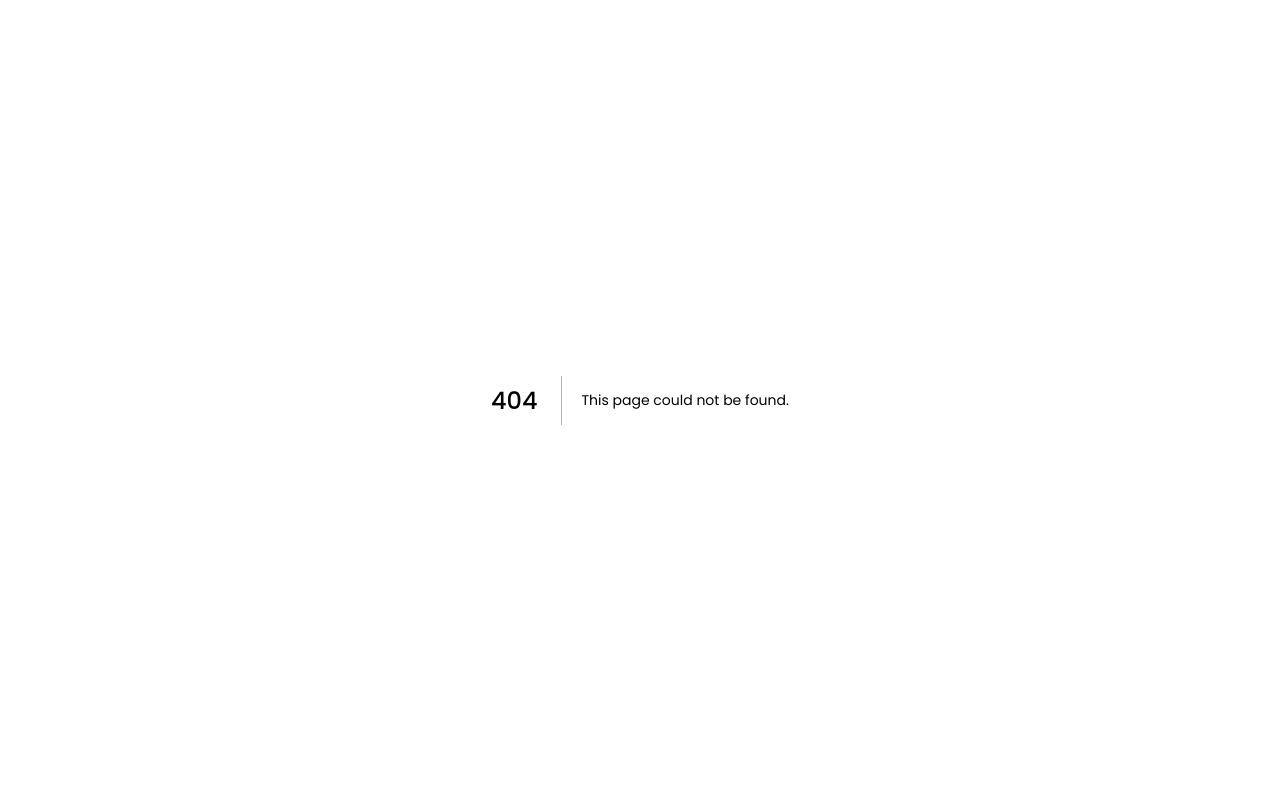
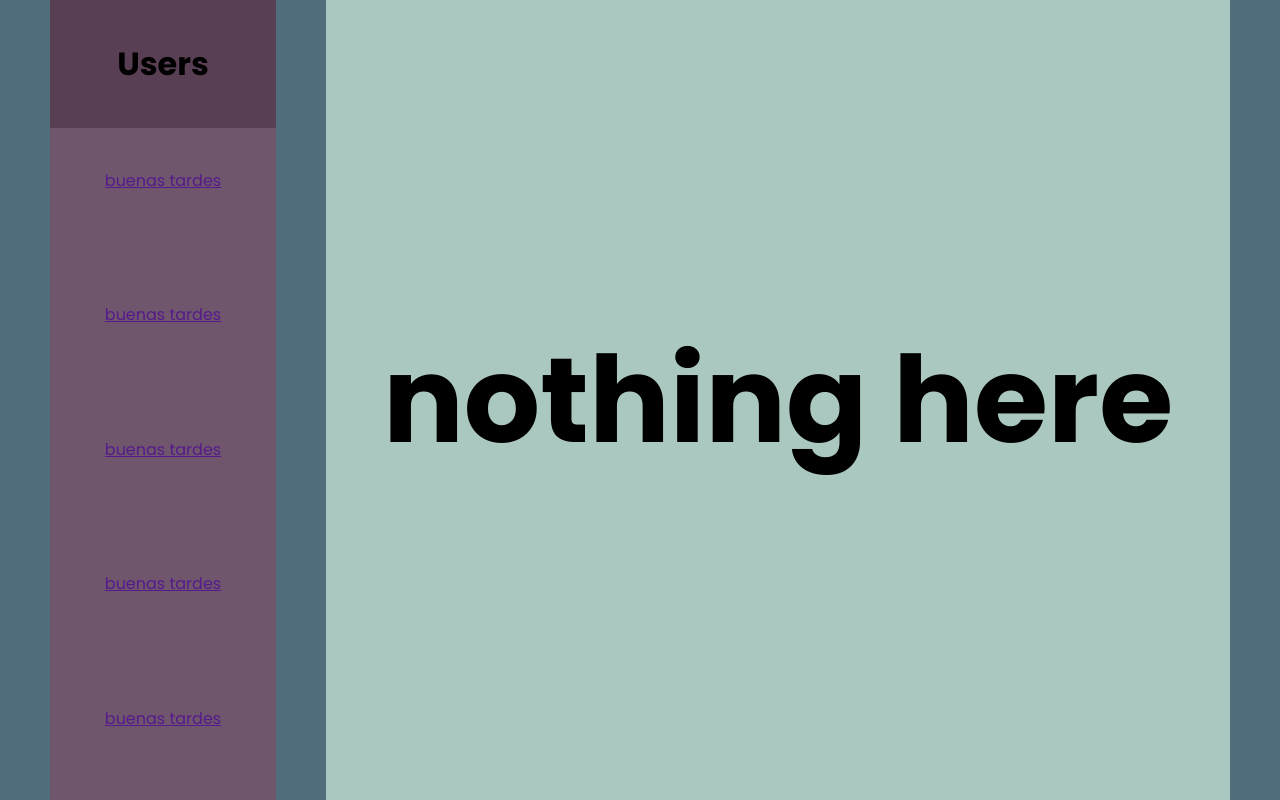
Before and after one commit to Surprise080504/web3-lovejs, a Next.js app: page /admin in a window 1280 px wide. Before the commit this address had no page. Built offline with nearby package versions, Linux system fonts and the light colour scheme; a web font is replaced by a local one.

Commit message:
solve bugs

```diff
--- a/components/navbar.js
+++ b/components/navbar.js
@@ -169,12 +169,11 @@ const navbar = ({ classStaking, classShop }) => {
                 }
                 .menu-responsive_items{
                     width:100%;
-                    display:flex;
+                    display:flex !important;
                     flex-direction:column;
                     justify-content:space-between;
                     align-items:center;
                 }
-
             }
         `}</style>
         </nav>
--- a/pages/_app.js
+++ b/pages/_app.js
@@ -1,6 +1,7 @@
 import '../styles/globals.scss'
 import '../styles/staking.scss'
 import '../styles/connectpage.scss'
+import '../styles/admin.scss'
 import '../styles/requestform.scss'
 
 function MyApp({ Component, pageProps }) {
--- /dev/null
+++ b/pages/admin/index.jsx
@@ -0,0 +1,60 @@
+import React from 'react';
+// const data = [
+//     {
+//         id: 1,
+//         name: "User 1",
+//         discord: "user1#6969",
+//         opensea: "https://opensea.io/user1",
+//         rol: "user",
+//         wallet: "9kc0a4f9vk30ga03uvkz93",
+//         createAt: "16/05",
+//     },
+//     {
+//         id: 2,
+//         name: "User 2",
+//         discord: "user2#6969",
+//         opensea: "https://opensea.io/user2",
+//         rol: "user",
+//         wallet: "9kc0a4f9vk30ga03uvkz93",
+//         createAt: "16/05",
+//     },
+//     {
+//         id: 3,
+//         name: "User 3",
+//         discord: "user3#6969",
+//         opensea: "https://opensea.io/user3",
+//         rol: "user",
+//         wallet: "9kc0a4f9vk30ga03uvkz93",
+//         createAt: "16/07",
+//     },
+//     {
+//         id: 4,
+//         name: "User 4",
+//         discord: "4#6969",
+//         opensea: "https://opensea.io/user4",
+//         rol: "user",
+//         wallet: "9kc0a4f9vk30ga03uvkz93",
+//         createAt: "16/05",
+//     }
+// ]
+const page = () => {
+  return (
+      <section className="admin_main-container">
+      <div className="user-navigation">
+          <div className="user-navigation_info">
+              <h3>Users</h3>
+          </div>
+          <a className="user_a" href="">buenas tardes</a>
+          <a className="user_a" href="">buenas tardes</a>
+          <a className="user_a" href="">buenas tardes</a>
+          <a className="user_a" href="">buenas tardes</a>
+          <a className="user_a" href="">buenas tardes</a>
+      </div>
+      <div className="user-info">
+          <h1>nothing here</h1>
+      </div>
+      </section>
+  )
+};
+
+export default page;
--- /dev/null
+++ b/styles/admin.scss
@@ -0,0 +1,44 @@
+.admin_main-container{
+    width: 100%;
+    height: 100vh;
+    margin: auto;
+    background-color: #4F6D7A;
+    display: flex;
+    flex-direction: row;
+    justify-content: space-around;
+    .user-navigation{
+        width: 20%;
+        margin: 0 25px 0 50px;
+        // padding: 10px 0;
+        background-color: #42273B;
+        display: flex;
+        text-align: center;
+        flex-direction: column;
+        .user-navigation_info{
+            background-color: #593F54;
+            width:100%;
+            height: 30%;
+            display: flex;
+            justify-content: center;
+            h3{
+                padding: 40px 0;
+                font-size: 2rem;
+            }
+        }
+        .user_a{
+            background-color: #70566D;
+            height: 70%;
+            padding: 40px 0;
+        }
+    }
+    .user-info{
+        width: 80%;
+        margin: 0 50px 0 25px;
+        background-color: #ABC8C0;
+        display: flex;
+        justify-content: center;
+        align-items: center;
+        font-size: 5rem;
+    }
+
+}
--- a/styles/requestform.scss
+++ b/styles/requestform.scss
@@ -34,6 +34,14 @@
         flex-direction: column;
         // background-color: red;
     }
+    .label{
+        display: flex;
+        flex-direction: column;
+        margin: 0;
+        color: white;
+        font-size: 1rem;
+        letter-spacing: 2px;
+        padding: 0;
         .input{
             padding: 10px 0;
             text-align: center;
@@ -43,18 +51,8 @@
             margin: 10px 5px;
             border-radius: 8px;
             &::placeholder{
-            color: black;
+                color: rgb(134, 134, 134);
             }
-    }
-    .discord-container{
-        width: 100%;
-        text-align: center;
-        .input-discord_name, .input-discord_tag{
-            width: 25%;
-            margin: 5px 15px;
-        }
-        .input-discord_tag::-webkit-inner-spin-button,.input-discord_tag::-webkit-outer-spin-button{
-            -webkit-appearance: none;
         }
     }
     .input-submit{
@@ -62,20 +60,20 @@
         background-color: #8c00af;
         // border: 2px solid black;
         width: 20%;
+        padding: 10px 0;
+        text-align: center;
+        border: none;
+        border-radius: 8px;
         margin: 25px auto;
         color: white;
+        font-size: 1rem;
+        letter-spacing: 2px;
     }
 }
 
 @media (max-width: 1024px){
-    .input{
-        width: 100%;
-    }
-    .discord-container{
-        .input-discord_name, .input-discord_tag{
-            width: 100% !important;
-            margin: 10px 5px !important;
-        }
+    .form{
+        width: 75% !important;
     }
     .input-submit{
         width: 45% !important;
```
Also changed, not shown: pages/admin/posts/[id].jsx (added, +15 -0 lines), pages/admin/posts/index.jsx (added, +15 -0 lines), pages/admin/users/[id].jsx (added, +14 -0 lines), pages/admin/users/index.jsx (added, +14 -0 lines), pages/requestForm.jsx (+4 -5 lines), components/NavbarAdmin.jsx (added). Lines whose indentation alone changed are shown as unchanged.
